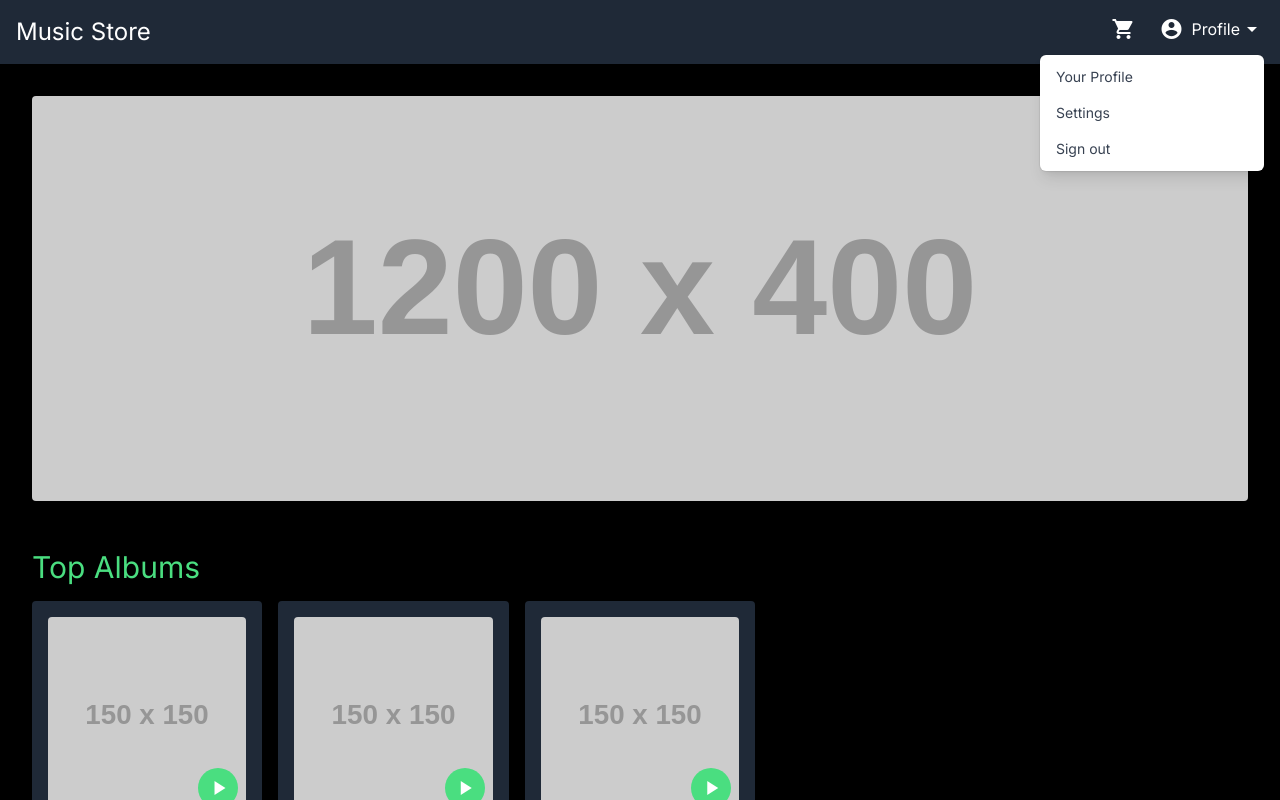
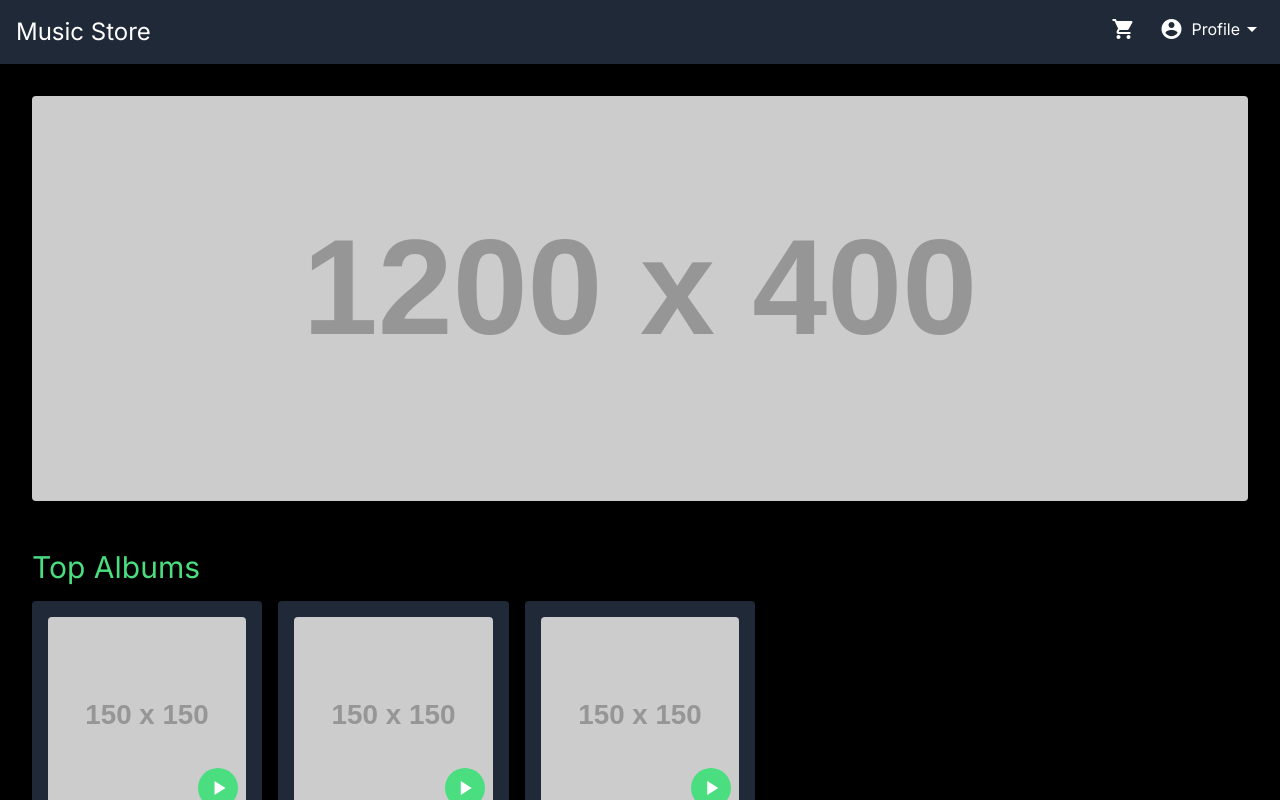
Before and after one commit to frontenddevtrainer/next-shopping-cart-feb-2024, a Next.js app: page / in a window 1280 px wide. Shown: the top 800 px of the page. Built offline with nearby package versions, Linux system fonts and the light colour scheme.

Commit message:
Header menu popup

```diff
--- /dev/null
+++ b/app/components/header-popup/header-popup.tsx
@@ -0,0 +1,36 @@
+const HeaderPopup = () => {
+  return (
+    <div className="origin-top-right absolute right-0 mt-2 w-56 rounded-md shadow-lg bg-white ring-1 ring-black ring-opacity-5">
+      <div
+        className="py-1"
+        role="menu"
+        aria-orientation="vertical"
+        aria-labelledby="options-menu"
+      >
+        <a
+          href="#"
+          className="block px-4 py-2 text-sm text-gray-700 hover:bg-gray-100"
+          role="menuitem"
+        >
+          Your Profile
+        </a>
+        <a
+          href="#"
+          className="block px-4 py-2 text-sm text-gray-700 hover:bg-gray-100"
+          role="menuitem"
+        >
+          Settings
+        </a>
+        <a
+          href="#"
+          className="block px-4 py-2 text-sm text-gray-700 hover:bg-gray-100"
+          role="menuitem"
+        >
+          Sign out
+        </a>
+      </div>
+    </div>
+  );
+};
+
+export default HeaderPopup;
--- a/app/components/header/header.tsx
+++ b/app/components/header/header.tsx
@@ -1,4 +1,10 @@
+"use client";
+import { useState } from "react";
+import HeaderPopup from "../header-popup/header-popup";
+
 const Header = () => {
+  const [showPopup, setShowPopup] = useState(false);
+
   return (
     <header className="bg-gray-800 text-white p-4 flex justify-between items-center">
       <h1 className="text-2xl">Music Store</h1>
@@ -8,41 +14,18 @@ const Header = () => {
         </a>
 
         <div className="relative inline-block text-left">
-          <button type="button" className="inline-flex items-center">
+          <button
+            onClick={() => {
+              setShowPopup(!showPopup);
+            }}
+            type="button"
+            className="inline-flex items-center"
+          >
             <span className="material-icons"> account_circle </span>
             <span className="ml-2">Profile</span>
             <span className="material-icons"> arrow_drop_down </span>
           </button>
-          <div className="origin-top-right absolute right-0 mt-2 w-56 rounded-md shadow-lg bg-white ring-1 ring-black ring-opacity-5">
-            <div
-              className="py-1"
-              role="menu"
-              aria-orientation="vertical"
-              aria-labelledby="options-menu"
-            >
-              <a
-                href="#"
-                className="block px-4 py-2 text-sm text-gray-700 hover:bg-gray-100"
-                role="menuitem"
-              >
-                Your Profile
-              </a>
-              <a
-                href="#"
-                className="block px-4 py-2 text-sm text-gray-700 hover:bg-gray-100"
-                role="menuitem"
-              >
-                Settings
-              </a>
-              <a
-                href="#"
-                className="block px-4 py-2 text-sm text-gray-700 hover:bg-gray-100"
-                role="menuitem"
-              >
-                Sign out
-              </a>
-            </div>
-          </div>
+          {showPopup && <HeaderPopup />}
         </div>
       </div>
     </header>
```
